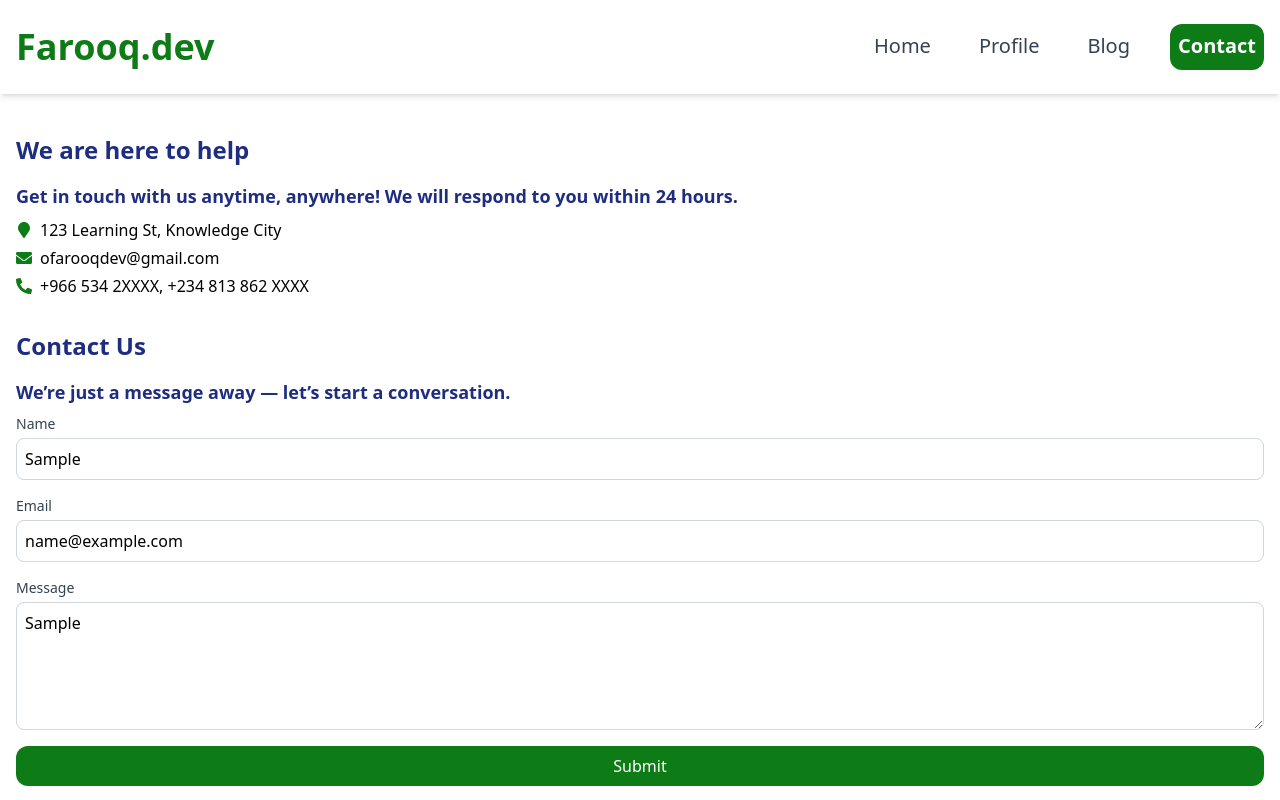
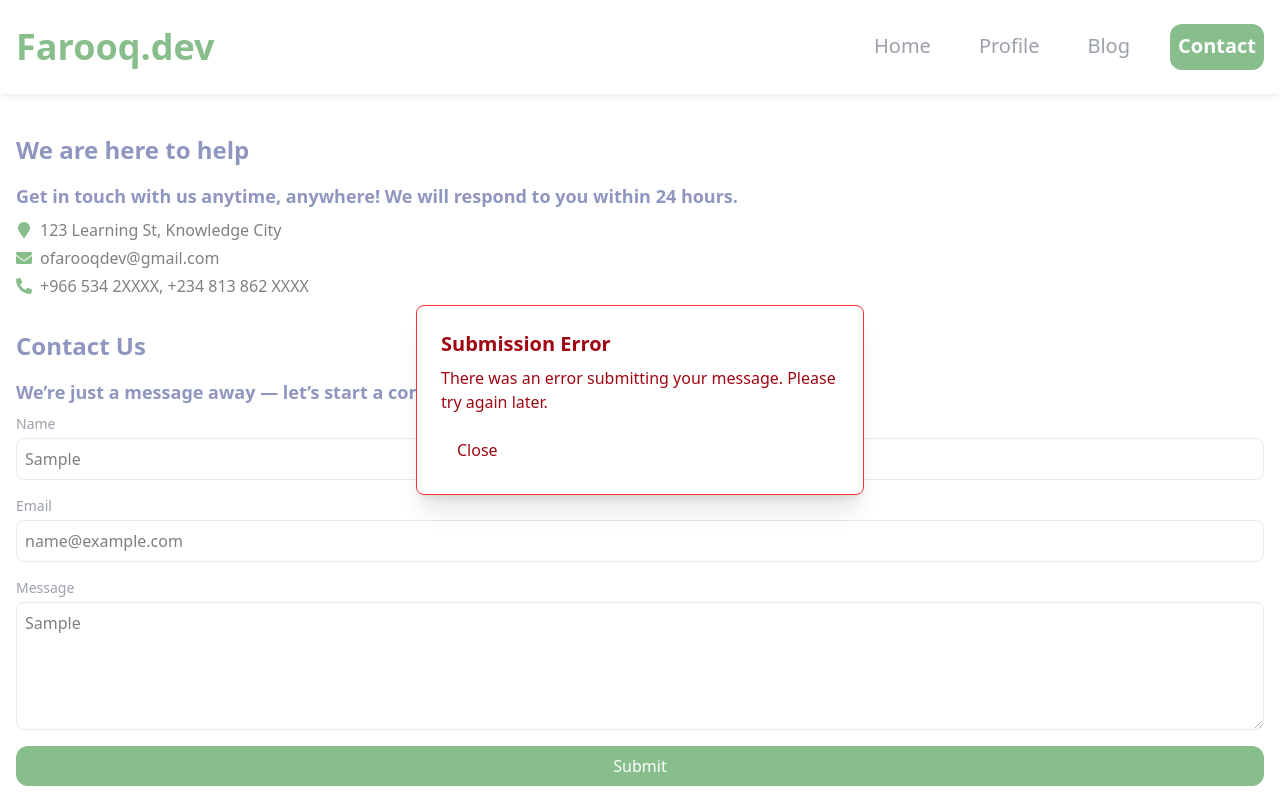
Before and after one commit to olanrewajufarooq/learningBlog, a React (Vite) app: page /contact in a window 1280 px wide. Both pictures are taken after typing "Sample", "name@example.com", "Sample" into the empty fields and a click on the button "Submit". Shown: the top 800 px of the page. Built offline with nearby package versions, Linux system fonts and the light colour scheme; no server answers.

Commit message:
[EDIT]: Sending messages from Contact to DB

```diff
--- a/src/components/ContactForm.tsx
+++ b/src/components/ContactForm.tsx
@@ -2,8 +2,12 @@ import {Formik, Form, Field, ErrorMessage} from 'formik';
 import * as Yup from 'yup';
 import type { FormikActions } from '@customtypes/utils';
 import { formStyle } from '@styles/pages';
+import supabase from '@utils/supabase';
+import { useDialogBox } from '@hooks/useDialogBox';
+import DialogBox from './DialogBox';
 
 function ContactForm() {
+  const [ isOpen, title, message, messageType, openDialog, closeDialog ] = useDialogBox();
 
   const initialValues = {
     name: '',
@@ -23,11 +27,26 @@ function ContactForm() {
     message: string;
   }
 
-  const handleSubmit = ( values: ContactFormValues, actions: FormikActions ) => {
-    setTimeout(() => {
-      alert(JSON.stringify(values, null, 2));
-      actions.setSubmitting(false);
-    }, 400);
+  const handleSubmit = async ( values: ContactFormValues, actions: FormikActions ) => {
+    const { error } = await supabase.from( 'contact_messages' ).insert( [ values ] );
+
+    if ( error ) {
+      console.error( 'Error submitting contact form:', error );
+      actions.setSubmitting( false );
+      openDialog(
+        'Submission Error',
+        'There was an error submitting your message. Please try again later.',
+        'error'
+      );
+    } else {
+      actions.resetForm();
+      actions.setSubmitting( false );
+      openDialog(
+        'Message Sent',
+        'Your message has been sent successfully. We will get back to you soon.',
+        'success'
+      );
+    }
   };
 
   return (
@@ -61,6 +80,13 @@ function ContactForm() {
           </div>
         </Form>
       </Formik>
+      <DialogBox
+        isOpen={isOpen}
+        onClose={closeDialog}
+        title={title}
+        message={message}
+        type={messageType}
+      />
     </div>
   );
 }
--- /dev/null
+++ b/src/components/DialogBox.tsx
@@ -0,0 +1,36 @@
+import type {DialogBoxProps} from '@customtypes/props';
+
+function DialogBox ( { isOpen, onClose, title, message, type = 'success' }: DialogBoxProps ) {
+  if ( !isOpen ) return null;
+
+  const typeStyles = {
+    success: 'border-green-500 text-green-800',
+    error: 'border-red-500 text-red-800',
+    info: 'border-blue-500 text-blue-800',
+  };
+
+  const dialogStyles = {
+    container: 'fixed inset-0 z-50 flex items-center justify-center bg-white/50 dark:bg-gray-900/50',
+    dialog: 'w-[90%] max-w-md rounded-lg border p-6 shadow-xl bg-white/100 dark:bg-gray-900/100',
+    title: 'text-xl font-semibold mb-2',
+    message: 'mb-4',
+    button: 'px-4 py-2 rounded font-medium',
+  }
+
+  return (
+    <div className={ dialogStyles.container }>
+      <div className={ `${dialogStyles.dialog} ${typeStyles[ type ]}` }>
+        <h2 className={ dialogStyles.title }>{ title }</h2>
+        <p className={ dialogStyles.message }>{ message }</p>
+        <button
+          onClick={ onClose }
+          className={ `${dialogStyles.button} ${typeStyles[ type ]} hover:opacity-80 transition` }
+        >
+          Close
+        </button>
+      </div>
+    </div>
+  );
+};
+
+export default DialogBox;
--- /dev/null
+++ b/src/hooks/useDialogBox.ts
@@ -0,0 +1,27 @@
+import { useState } from 'react';
+
+type MessageType = 'success' | 'error' | 'info';
+
+export function useDialogBox() {
+  const [ isOpen, setIsOpen ] = useState( false );
+  const [ title, setTitle ] = useState( '' );
+  const [ message, setMessage ] = useState( '' );
+  const [ messageType, setMessageType ] = useState<MessageType>('info');
+
+  const openDialog = (title: string, msg: string, type: MessageType = 'info') => {
+    setTitle(title);
+    setMessage(msg);
+    setMessageType(type);
+    setIsOpen(true);
+  };
+
+  const closeDialog = () => {
+    setIsOpen( false );
+    setTitle('');
+    setMessage('');
+    setMessageType('info');
+  };
+
+  return [isOpen, title, message, messageType, openDialog, closeDialog] as const;
+
+}
--- a/src/types/props.ts
+++ b/src/types/props.ts
@@ -12,3 +12,11 @@ export type ProfileCardProps = {
   skills?: string[];
   children?: React.ReactNode;
 };
+
+export type DialogBoxProps = {
+  isOpen: boolean;
+  onClose: () => void;
+  title: string;
+  message: string;
+  type?: 'success' | 'error' | 'info';
+};
--- a/src/types/utils.ts
+++ b/src/types/utils.ts
@@ -19,4 +19,6 @@ export type ShowButtons = {
 
 export type FormikActions = {
   setSubmitting: ( isSubmitting: boolean ) => void;
+  setErrors: ( errors: Record<string, string> ) => void;
+  resetForm: () => void;
 };
```
